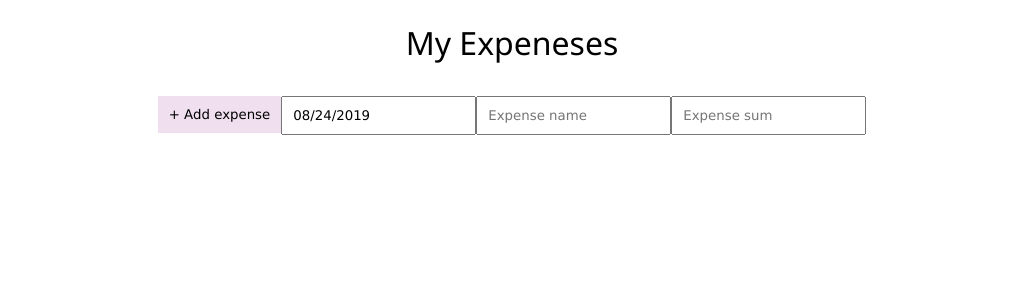
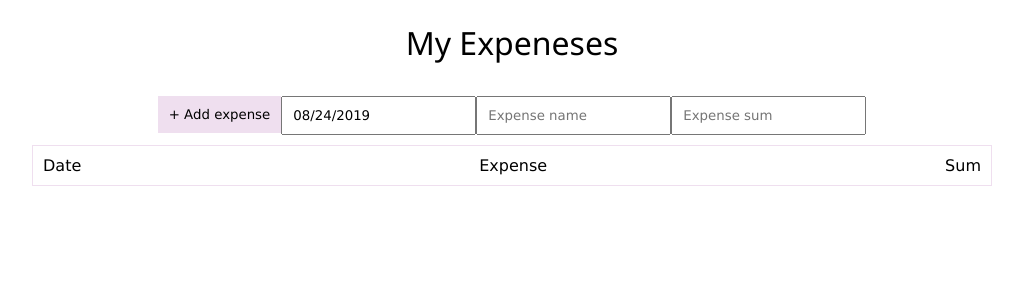
Before and after one commit to shanialmog/react-expenses, a React (Create React App) app: page / in a window 1280 px wide. Shown: the top 300 px of the page, without its empty margins (128-1151 px from the left). Built offline with nearby package versions, Linux system fonts and the light colour scheme.

Commit message:
add headers and fix sort

```diff
--- a/src/App.js
+++ b/src/App.js
@@ -33,7 +33,7 @@ class App extends React.Component {
                 },
                 ...this.state.expensesList
             ]
-        expensesList.sort((a, b) => (a.date > b.date) ? -1 : 1)
+        expensesList.sort((a, b) => a.date === b.date ? 0 : ((a.date > b.date) ? -1 : 1))
         this.setState({
             expensesList: expensesList,
             date: moment().format("MM/DD/YYYY"),
@@ -85,6 +85,11 @@ class App extends React.Component {
                         />
                     </div>
                 </form>
+                <div className="expenses-list-item">
+                        <div>Date</div>
+                        <div>Expense</div>
+                        <div>Sum</div>
+                    </div>
                 <div>{expensesList}</div>
             </div>
         )
```
